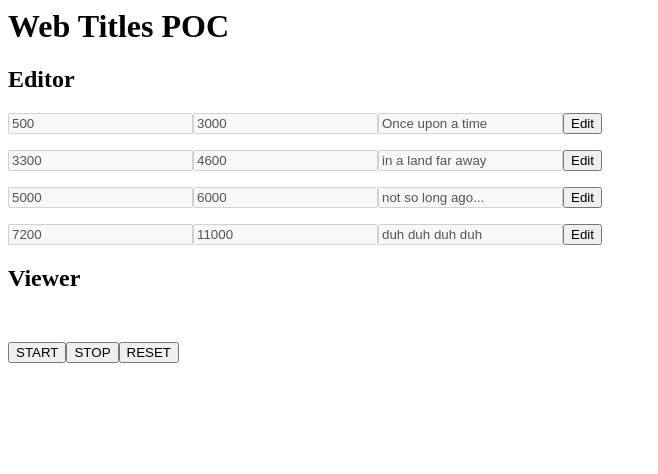
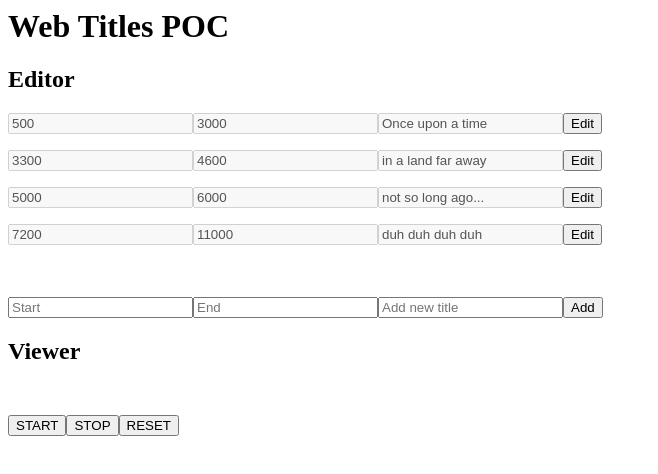
Before and after one commit to sonoilconte/web-titles, a React app: page / in a window 1280 px wide. Shown: the top 474 px of the page, without its empty margins (0-658 px from the left). Built offline with nearby package versions, Linux system fonts and the light colour scheme.

Commit message:
Add CreateTitle component Add and remove listeners in useEffect Add function for creating dummy ids on titles

```diff
--- a/src/App.js
+++ b/src/App.js
@@ -3,39 +3,51 @@ import { useState, useEffect } from 'react';
 import TitlesService from './TitlesService';
 import sampleTitles from './sampleTitles';
 import EditTitleList from './components/EditTitleList';
+import CreateTitle from './components/CreateTitle';
 
 const App = () => {
+    const [titles, setTitles] = useState(sampleTitles);
+
     useEffect(() => {
         const titleNode = document.getElementById('title-el');
         const startBtn = document.getElementById('start');
         const stopBtn = document.getElementById('stop');
         const resetBtn = document.getElementById('reset');
 
-        const svc = new TitlesService(titleNode, sampleTitles);
+        const svc = new TitlesService(titleNode, titles);
 
-        startBtn.addEventListener('click', () => {
-            console.log(svc);
+        const startHandler = () => {
+            console.log('Starting TitleService', svc);
             svc.start();
-            // setTimeout(() => {
-            //     console.log('NEW ADD!');
-            //     svc.add({
-            //         start: 6100,
-            //         end: 6800,
-            //         text: 'Hey I am an inserted title',
-            //     });
-            // }, 6000);
-        });
+        };
 
-        stopBtn.addEventListener('click', () => {
+        const stopHandler = () => {
+            console.log('Stopping TitlesService');
             svc.stop();
-        });
+        };
 
-        resetBtn.addEventListener('click', () => {
+        const resetHandler = () => {
+            console.log('Resetting TitlesService');
             svc.reset();
-        });
-    }, []);
+        };
 
-    const [titles, setTitles] = useState(sampleTitles);
+        startBtn.addEventListener('click', startHandler);
+        stopBtn.addEventListener('click', stopHandler);
+        resetBtn.addEventListener('click', resetHandler);
+
+        return () => {
+            startBtn.removeEventListener('click', startHandler);
+            stopBtn.removeEventListener('click', stopHandler);
+            resetBtn.removeEventListener('click', resetHandler);
+        };
+    }, [titles]);
+
+    const createTitle = (newTitle) => {
+        let updatedTitles = [...titles];
+        updatedTitles.push(newTitle);
+        updatedTitles = updatedTitles.sort((a, b) => a.start - b.start);
+        setTitles(updatedTitles);
+    };
 
     const handleTitleUpdate = (newTitle) => {
         console.log('Updating to title', newTitle);
@@ -62,6 +74,7 @@ const App = () => {
 
             <h2>Editor</h2>
             <EditTitleList titles={titles} handleTitleUpdate={handleTitleUpdate} handleTitleDelete={handleTitleDelete} />
+            <CreateTitle createTitle={createTitle} />
             <h2>Viewer</h2>
             <div id="title-el" style={{ height: '30px' }}></div>
             <button id="start">START</button>
--- /dev/null
+++ b/src/components/CreateTitle.js
@@ -0,0 +1,49 @@
+import React, { useState } from 'react';
+
+function CreateTitle({ createTitle }) {
+    const [start, setStart] = useState('');
+    const [end, setEnd] = useState('');
+    const [text, setText] = useState('');
+
+    const handleSubmit = (event) => {
+        event.preventDefault();
+        console.log('submit event');
+        createTitle({
+            id: Math.floor(Math.random() * 10000),
+            start,
+            end,
+            text,
+        });
+        setStart('');
+        setEnd('');
+        setText('');
+    };
+
+    const handleStartChange = (event) => {
+        const startInt = parseInt(event.target.value) || '';
+        setStart(startInt);
+    };
+
+    const handleEndChange = (event) => {
+        const endInt = parseInt(event.target.value) || '';
+        setEnd(endInt);
+    };
+
+    const handleTextChange = (event) => {
+        setText(event.target.value);
+    };
+
+    return (
+        <div>
+            <br /> <br />
+            <form onSubmit={handleSubmit}>
+                <input placeholder="Start" onChange={handleStartChange} value={start} />
+                <input placeholder="End" onChange={handleEndChange} value={end} />
+                <input placeholder="Add new title" onChange={handleTextChange} value={text} />
+                <button>Add</button>
+            </form>
+        </div>
+    );
+}
+
+export default CreateTitle;
--- a/src/components/EditTitle.js
+++ b/src/components/EditTitle.js
@@ -10,12 +10,12 @@ function EditTitle({ title, handleTitleUpdate, handleTitleDelete }) {
     const [newText, setNewText] = useState(text);
 
     const handleStartChange = (event) => {
-        const startInt = parseInt(event.target.value);
+        const startInt = parseInt(event.target.value) || '';
         setNewStart(startInt);
     };
 
     const handleEndChange = (event) => {
-        const endInt = parseInt(event.target.value);
+        const endInt = parseInt(event.target.value) || '';
         setNewEnd(endInt);
     };
 
--- a/src/sampleTitles.js
+++ b/src/sampleTitles.js
@@ -1,24 +1,26 @@
+const createID = () => Math.floor(Math.random() * 10000);
+
 export default [
     {
-        id: 1,
+        id: createID(),
         start: 500, // timestamp in ms
         end: 3000,
         text: 'Once upon a time',
     },
     {
-        id: 2,
+        id: createID(),
         start: 3300, // timestamp in ms
         end: 4600,
         text: 'in a land far away',
     },
     {
-        id: 3,
+        id: createID(),
         start: 5000,
         end: 6000,
         text: 'not so long ago...',
     },
     {
-        id: 4,
+        id: createID(),
         start: 7200,
         end: 11000,
         text: 'duh duh duh duh',
```
